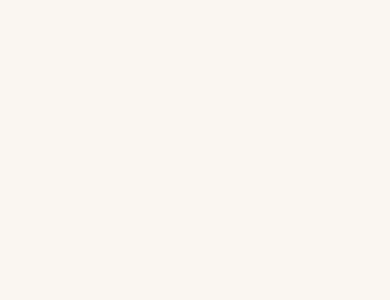
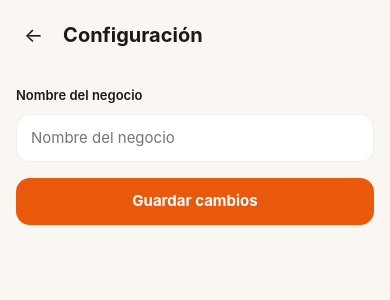
Before and after one commit to Marcus-dev-31/Product-Manager, a React (Vite) app: page /settings in a window 390 px wide. Before the commit this address had no page. Shown: the top 300 px of the page. Built offline with nearby package versions, Linux system fonts and the light colour scheme; sample sign-in values are in the browser's storage.

Commit message:
feat: hamburger menu + SettingsPage

```diff
--- a/src/App.tsx
+++ b/src/App.tsx
@@ -11,8 +11,8 @@ import { Toast } from "./components/Toast";
 import { BottomBar } from "./components/BottomBar";
 import { Product } from "./services/productService";
 import { TrendingUp } from "lucide-react";
-import { LogOut } from "lucide-react";
 import { formatARS } from "./utils/format";
+import { HamburgerMenu } from "./components/HamburgerMenu";
 
 function App() {
   const {
@@ -73,12 +73,6 @@ function App() {
     showToast("Producto eliminado");
   };
 
-  const handleLogout = () => {
-    localStorage.removeItem("token");
-    localStorage.removeItem("businessName");
-    window.location.href = "/login";
-  };
-
   const closeModal = () => {
     setIsAddOpen(false);
     clearError();
@@ -119,9 +113,7 @@ function App() {
       <span className="hero-counter-num">{products.length}</span>
       <span className="hero-counter-label">Items</span>
     </div>
-    <button className="hero-logout" onClick={handleLogout}>
-      <LogOut size={18} />
-    </button>
+    <HamburgerMenu />
   </div>
 </div>
         {lastEdit && (
--- /dev/null
+++ b/src/components/HamburgerMenu.tsx
@@ -0,0 +1,58 @@
+import { useState } from "react";
+import { useNavigate } from "react-router-dom";
+import { motion, AnimatePresence } from "framer-motion";
+import { Settings, LogOut, X, Menu } from "lucide-react";
+
+export function HamburgerMenu() {
+  const [open, setOpen] = useState(false);
+  const navigate = useNavigate();
+
+  const handleLogout = () => {
+    localStorage.removeItem("token");
+    localStorage.removeItem("businessName");
+    window.location.href = "/login";
+  };
+
+  const handleSettings = () => {
+    setOpen(false);
+    navigate("/settings");
+  };
+
+  return (
+    <>
+      <button className="hamburger-btn" onClick={() => setOpen(true)}>
+        <Menu size={20} />
+      </button>
+
+      <AnimatePresence>
+        {open && (
+          <motion.div
+            className="hamburger-overlay"
+            initial={{ opacity: 0 }}
+            animate={{ opacity: 1 }}
+            exit={{ opacity: 0 }}
+            transition={{ duration: 0.2 }}
+          >
+            <button className="hamburger-close" onClick={() => setOpen(false)}>
+              <X size={24} />
+            </button>
+
+            <nav className="hamburger-nav">
+              <button className="hamburger-item" onClick={handleSettings}>
+                <Settings size={20} />
+                <span>Configuración</span>
+              </button>
+              <button
+                className="hamburger-item hamburger-item--danger"
+                onClick={handleLogout}
+              >
+                <LogOut size={20} />
+                <span>Cerrar sesión</span>
+              </button>
+            </nav>
+          </motion.div>
+        )}
+      </AnimatePresence>
+    </>
+  );
+}
--- a/src/main.tsx
+++ b/src/main.tsx
@@ -6,6 +6,7 @@ import "./styles/variables.css";
 import App from "./App";
 import { LoginPage } from "./pages/LoginPage";
 import { RegisterPage } from "./pages/RegisterPage";
+import { SettingsPage } from "./pages/SettingsPage";
 
 const isAuthenticated = (): boolean => {
   return !!localStorage.getItem("token");
@@ -53,6 +54,14 @@ createRoot(document.getElementById("root")!).render(
             </ProtectedRoute>
           }
         />
+        <Route
+          path="/settings"
+          element={
+            <ProtectedRoute>
+              <SettingsPage />
+            </ProtectedRoute>
+          }
+        />
       </Routes>
     </BrowserRouter>
   </StrictMode>,
--- /dev/null
+++ b/src/pages/SettingsPage.tsx
@@ -0,0 +1,58 @@
+import { useState } from "react";
+import { useNavigate } from "react-router-dom";
+import { updateBusiness } from "../services/businessService.js";
+
+export function SettingsPage() {
+  const navigate = useNavigate();
+  const [name, setName] = useState(localStorage.getItem("businessName") ?? "");
+  const [loading, setLoading] = useState(false);
+  const [error, setError] = useState("");
+  const [success, setSuccess] = useState(false);
+
+  const handleSubmit = async () => {
+    if (!name.trim()) return;
+    setLoading(true);
+    setError("");
+    setSuccess(false);
+    try {
+      const res = await updateBusiness(name);
+      localStorage.setItem("businessName", res.businessName);
+      setSuccess(true);
+    } catch {
+      setError("No se pudo actualizar el nombre");
+    } finally {
+      setLoading(false);
+    }
+  };
+
+  return (
+    <div className="settings-page">
+      <div className="settings-header">
+        <button className="settings-back" onClick={() => navigate("/")}>
+          ←
+        </button>
+        <h2>Configuración</h2>
+      </div>
+
+      <div className="settings-section">
+        <label className="settings-label">Nombre del negocio</label>
+        <input
+          className="settings-input"
+          type="text"
+          value={name}
+          onChange={(e) => setName(e.target.value)}
+          placeholder="Nombre del negocio"
+        />
+        {error && <p className="settings-error">{error}</p>}
+        {success && <p className="settings-success">¡Guardado!</p>}
+        <button
+          className="settings-save"
+          onClick={handleSubmit}
+          disabled={loading}
+        >
+          {loading ? "Guardando..." : "Guardar cambios"}
+        </button>
+      </div>
+    </div>
+  );
+}
--- /dev/null
+++ b/src/services/businessService.ts
@@ -0,0 +1,19 @@
+const API_URL = 'http://localhost:3000/api/business'
+
+function getAuthHeaders(): HeadersInit {
+    const token = localStorage.getItem('token')
+    return {
+        'Content-Type': 'application/json',
+        'Authorization': `Bearer ${token}`
+    }
+}
+
+export const updateBusiness = async (name: string): Promise<{ businessName: string }> => {
+    const res = await fetch(API_URL, {
+        method: 'PATCH',
+        headers: getAuthHeaders(),
+        body: JSON.stringify({ name })
+    })
+    if (!res.ok) throw new Error('Error al actualizar el negocio')
+    return res.json()
+}
--- a/src/styles/App.css
+++ b/src/styles/App.css
@@ -977,3 +977,146 @@ body {
         cursor: grabbing;
     }
 }
+
+/* ── Settings ── */
+.settings-page {
+  padding: 1rem;
+  max-width: 480px;
+  margin: 0 auto;
+}
+
+.settings-header {
+  display: flex;
+  align-items: center;
+  gap: 12px;
+  margin-bottom: 2rem;
+}
+
+.settings-header h2 {
+  font-size: 1.25rem;
+  font-weight: 700;
+}
+
+.settings-back {
+  background: none;
+  border: none;
+  font-size: 1.25rem;
+  cursor: pointer;
+  padding: 4px 8px;
+  color: var(--color-text);
+}
+
+.settings-section {
+  display: flex;
+  flex-direction: column;
+  gap: 8px;
+}
+
+.settings-label {
+  font-size: 13px;
+  font-weight: 600;
+  color: var(--color-text-soft);
+}
+
+.settings-input {
+  padding: 12px 14px;
+  border: 1.5px solid var(--color-border);
+  border-radius: var(--radius-md);
+  font-size: 15px;
+  outline: none;
+  width: 100%;
+  box-sizing: border-box;
+}
+
+.settings-input:focus {
+  border-color: var(--color-accent);
+}
+
+.settings-save {
+  margin-top: 8px;
+  padding: 12px;
+  background: var(--color-accent);
+  color: white;
+  border: none;
+  border-radius: var(--radius-md);
+  font-size: 15px;
+  font-weight: 700;
+  cursor: pointer;
+}
+
+.settings-save:disabled {
+  opacity: 0.6;
+}
+
+.settings-error {
+  font-size: 13px;
+  color: #e53e3e;
+}
+
+.settings-success {
+  font-size: 13px;
+  color: #38a169;
+}
+
+/* ── Hamburger Menu ── */
+.hamburger-btn {
+    background: rgba(255, 255, 255, 0.18);
+    border: 1px solid rgba(255, 255, 255, 0.25);
+    border-radius: 12px;
+    padding: 8px;
+    color: white;
+    cursor: pointer;
+    display: flex;
+    align-items: center;
+    justify-content: center;
+    backdrop-filter: blur(8px);
+}
+
+.hamburger-overlay {
+    position: fixed;
+    inset: 0;
+    background: var(--color-bg);
+    z-index: 100;
+    display: flex;
+    flex-direction: column;
+    padding: 1.5rem 1rem;
+}
+
+.hamburger-close {
+    align-self: flex-end;
+    background: none;
+    border: none;
+    cursor: pointer;
+    color: var(--color-text);
+    padding: 8px;
+}
+
+.hamburger-nav {
+    display: flex;
+    flex-direction: column;
+    gap: 8px;
+    margin-top: 2rem;
+}
+
+.hamburger-item {
+    display: flex;
+    align-items: center;
+    gap: 14px;
+    padding: 16px;
+    border: none;
+    background: none;
+    border-radius: var(--radius-md);
+    font-size: 16px;
+    font-weight: 600;
+    color: var(--color-text);
+    cursor: pointer;
+    text-align: left;
+}
+
+.hamburger-item:hover {
+    background: var(--color-surface);
+}
+
+.hamburger-item--danger {
+    color: #e53e3e;
+}
```
